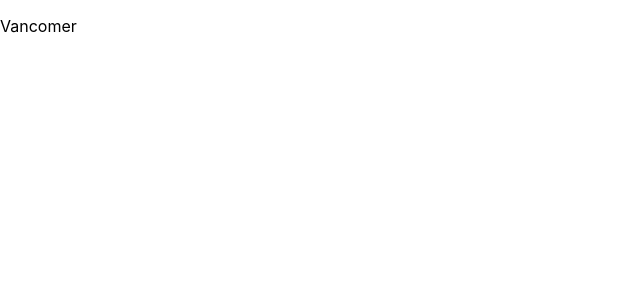
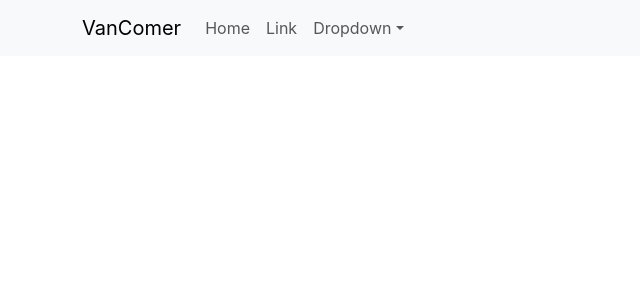
Before and after one commit to RileyC9/VanComer, a React (Create React App) app: page / in a window 1280 px wide. Shown: the top 300 px of the page, without its empty margins (0-640 px from the left). Built offline with nearby package versions, Linux system fonts and the light colour scheme.

Commit message:
Adding Bootstrap CDN and creating a test NavBar component

```diff
--- a/public/index.html
+++ b/public/index.html
@@ -24,10 +24,19 @@
       work correctly both with client-side routing and a non-root public URL.
       Learn how to configure a non-root public URL by running `npm run build`.
     -->
+    <!-- Bootstrap CSS via CDN-->
+    <link
+      href="https://cdn.jsdelivr.net/npm/bootstrap@5.3.2/dist/css/bootstrap.min.css"
+      rel="stylesheet"
+      integrity="sha384-T3c6CoIi6uLrA9TneNEoa7RxnatzjcDSCmG1MXxSR1GAsXEV/Dwwykc2MPK8M2HN"
+      crossorigin="anonymous"
+    />
+
     <title>React App</title>
   </head>
   <body>
     <noscript>You need to enable JavaScript to run this app.</noscript>
+
     <div id="root"></div>
     <!--
       This HTML file is a template.
--- a/src/App.js
+++ b/src/App.js
@@ -1,12 +1,10 @@
-
+import NavBar from "./components/NavBar";
 
 function App() {
   return (
     <div className="App">
       <header className="App-header">
-        <p>
-          Vancomer
-        </p>
+        <NavBar />
       </header>
     </div>
   );
--- /dev/null
+++ b/src/components/NavBar.js
@@ -0,0 +1,34 @@
+import Container from 'react-bootstrap/Container';
+import Nav from 'react-bootstrap/Nav';
+import Navbar from 'react-bootstrap/Navbar';
+import NavDropdown from 'react-bootstrap/NavDropdown';
+
+function NavBar() {
+  return (
+    <Navbar expand="lg" className="bg-body-tertiary">
+      <Container>
+        <Navbar.Brand href="#home">VanComer</Navbar.Brand>
+        <Navbar.Toggle aria-controls="basic-navbar-nav" />
+        <Navbar.Collapse id="basic-navbar-nav">
+          <Nav className="me-auto">
+            <Nav.Link href="#home">Home</Nav.Link>
+            <Nav.Link href="#link">Link</Nav.Link>
+            <NavDropdown title="Dropdown" id="basic-nav-dropdown">
+              <NavDropdown.Item href="#action/3.1">Action</NavDropdown.Item>
+              <NavDropdown.Item href="#action/3.2">
+                Another action
+              </NavDropdown.Item>
+              <NavDropdown.Item href="#action/3.3">Something</NavDropdown.Item>
+              <NavDropdown.Divider />
+              <NavDropdown.Item href="#action/3.4">
+                Separated link
+              </NavDropdown.Item>
+            </NavDropdown>
+          </Nav>
+        </Navbar.Collapse>
+      </Container>
+    </Navbar>
+  );
+}
+
+export default NavBar;
```
